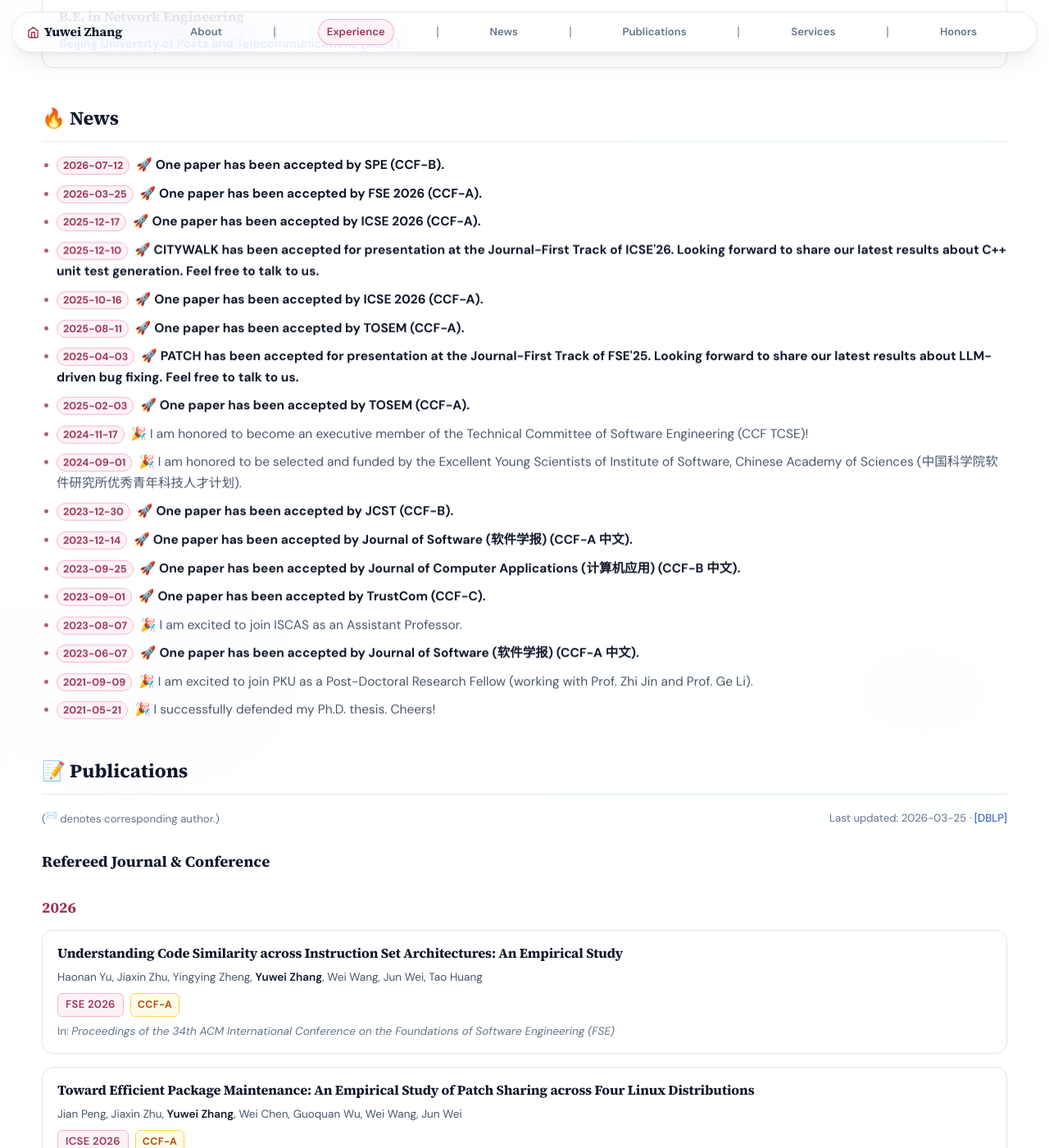
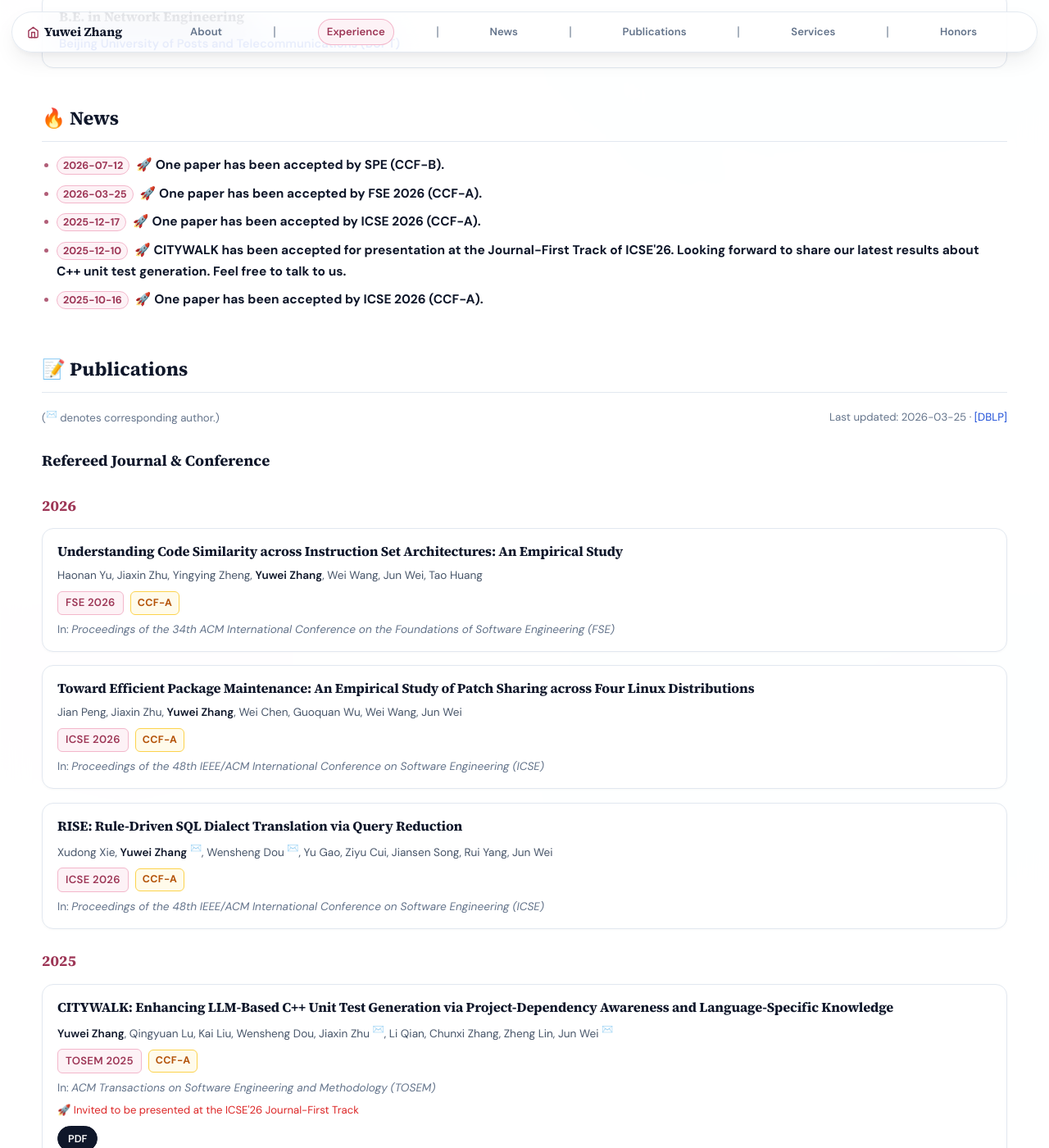
Before and after one commit to zhangyuwei-iscas/zhangyw.github.io, a Jekyll site: the page built from index.md, in a window 1280 px wide and 1400 px high, scrolled down 1083 px. Shown: the whole window at 82% size. Built offline with Jekyll 4.4.1, drawn with Linux system fonts in a browser that asks for light colours; comment, search, counter and statistics services are not loaded.

Commit message:
make news list a fixed-height scrollable box showing latest five
Co-Authored-By: Claude Opus 4.7 <noreply@anthropic.com>

```diff
--- a/assets/css/academic.css
+++ b/assets/css/academic.css
@@ -384,6 +384,34 @@ a:hover {
 }
 
 /* ==========================================================================
+   NEWS SCROLLABLE BOX (latest 5 visible, rest scroll inside)
+   ========================================================================== */
+.news-scroll {
+  max-height: 200px;
+  overflow-y: auto;
+  padding-right: 8px;
+  scrollbar-width: thin;
+  scrollbar-color: #cbd5e1 transparent;
+}
+
+.news-scroll::-webkit-scrollbar {
+  width: 6px;
+}
+
+.news-scroll::-webkit-scrollbar-track {
+  background: transparent;
+}
+
+.news-scroll::-webkit-scrollbar-thumb {
+  background: #cbd5e1;
+  border-radius: 3px;
+}
+
+.news-scroll::-webkit-scrollbar-thumb:hover {
+  background: var(--accent-border);
+}
+
+/* ==========================================================================
    EXPERIENCE & EDUCATION CARDS
    ========================================================================== */
 .exp-card {
--- a/index.md
+++ b/index.md
@@ -71,6 +71,8 @@ layout: home
      ========================================================================== -->
 <h1 id="news" class="section-title">🔥 News</h1>
 
+<div class="news-scroll">
+
 <ul class="modern-list">
   <li><span class="modern-list-date">2026-07-12</span><span class="modern-list-content">&#128640; <strong>One paper has been accepted by SPE (CCF-B).</strong></span></li>
   <li><span class="modern-list-date">2026-03-25</span><span class="modern-list-content">&#128640; <strong>One paper has been accepted by FSE 2026 (CCF-A).</strong></span></li>
@@ -91,6 +93,8 @@ layout: home
   <li><span class="modern-list-date">2021-09-09</span><span class="modern-list-content">&#127881; I am excited to join PKU as a Post-Doctoral Research Fellow (working with Prof. Zhi Jin and Prof. Ge Li).</span></li>
   <li><span class="modern-list-date">2021-05-21</span><span class="modern-list-content">&#127881; I successfully defended my Ph.D. thesis. Cheers!</span></li>
 </ul>
+
+</div>
 
 <!-- ==========================================================================
      PUBLICATIONS SECTION
```
